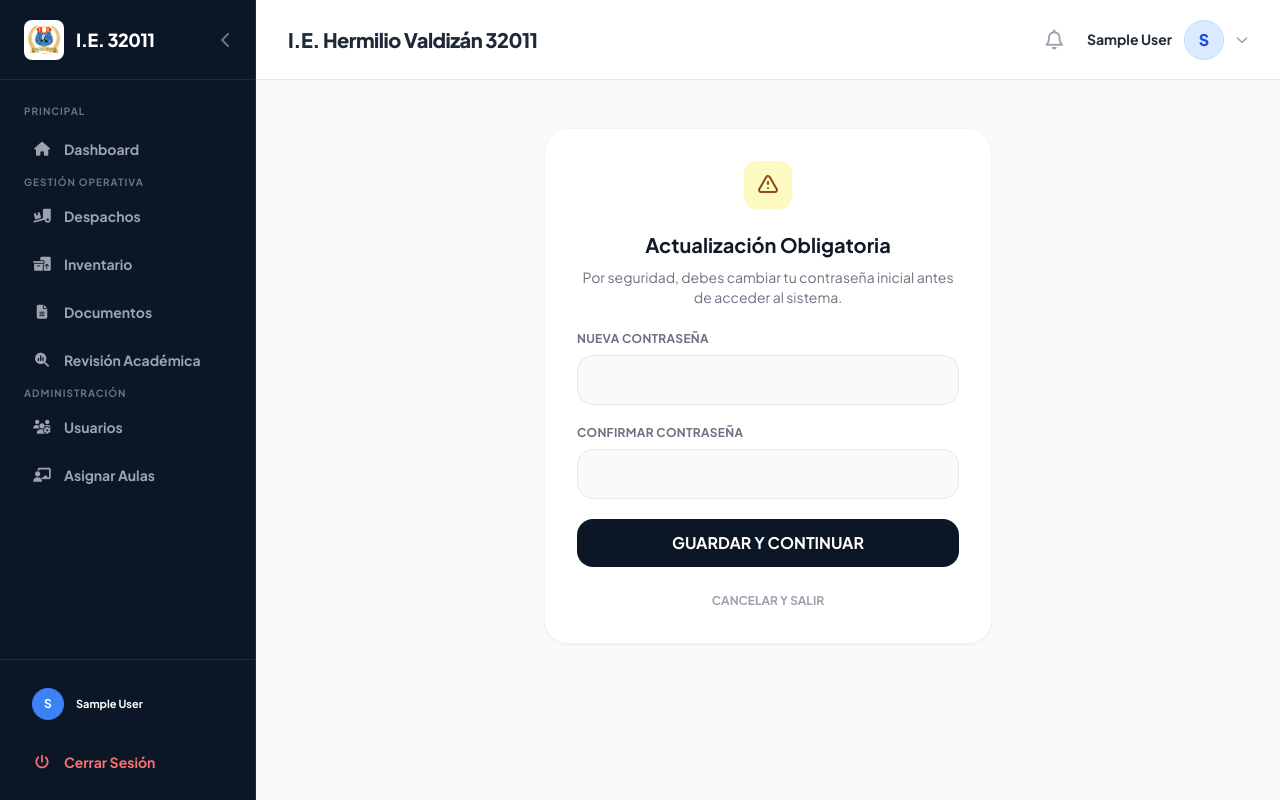
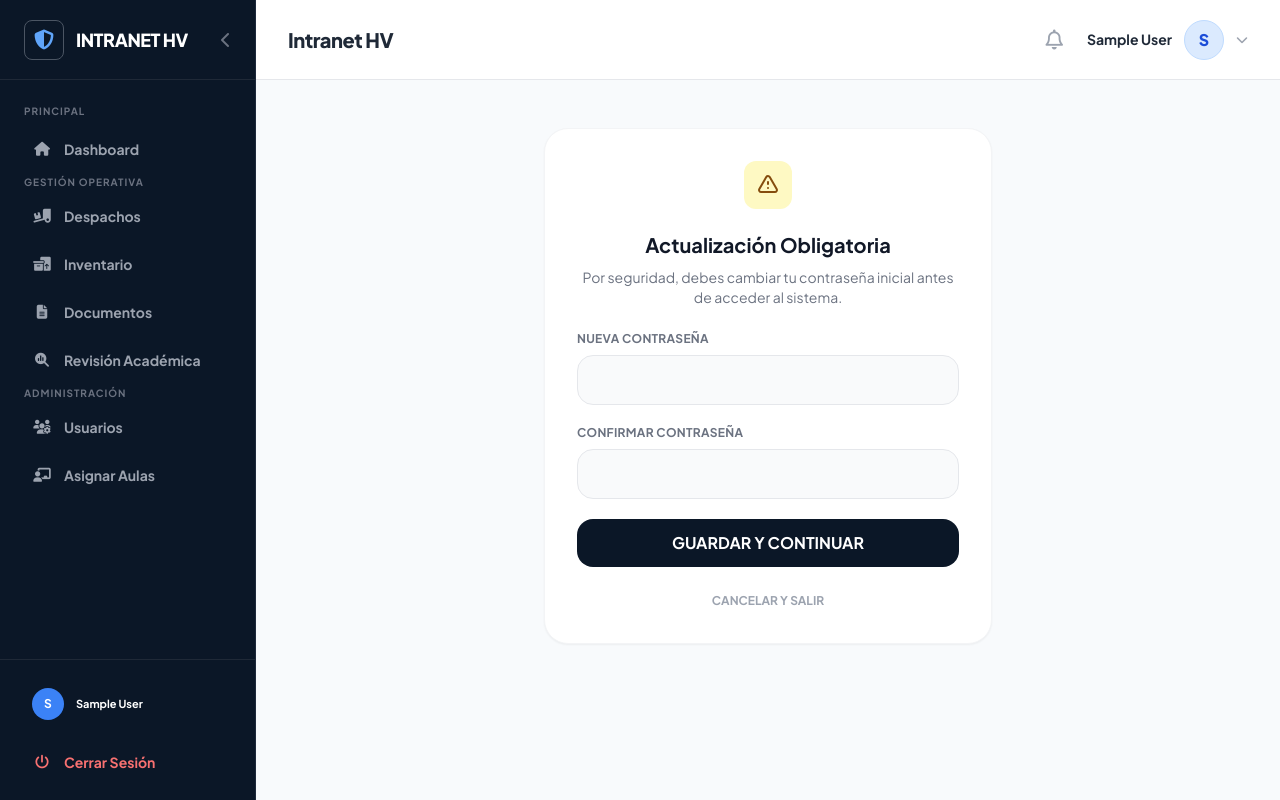
Before and after one commit to cotrinaquispegustavoh/hv-32011, a Django app: page /auth/cambiar-password/ in a window 1280 px wide. Run offline with Django 5.2, Linux system fonts and the light colour scheme; the visitor is signed in with stand-in values (Sample User, id 1); data that the repository does not hold is empty; some libraries are stand-ins or nearby versions.

Commit message:
actualizacion de enlace en incidencias barra lateral

```diff
--- a/templates/base.html
+++ b/templates/base.html
@@ -1,10 +1,9 @@
-{% load static %}
 <!DOCTYPE html>
 <html lang="es" class="scroll-smooth">
 <head>
     <meta charset="UTF-8">
     <meta name="viewport" content="width=device-width, initial-scale=1.0">
-    <title>{% block title %}I.E. 32011 Hermilio Valdizán{% endblock %}</title>
+    <title>{% block title %}Intranet HV{% endblock %}</title>
 
     <script src="https://cdn.tailwindcss.com"></script>
     <script src="https://unpkg.com/htmx.org@1.9.10"></script>
@@ -34,16 +33,16 @@
         <!-- INICIO: Header Sidebar -->
         <div class="h-20 border-b border-gray-800 flex items-center transition-all duration-300 relative" :class="sidebarCollapsed ? 'justify-center' : 'justify-between px-6'">
             <div class="flex items-center gap-3 overflow-hidden" x-show="!sidebarCollapsed">
-                <div class="min-w-[40px] w-10 h-10 bg-white rounded-lg flex items-center justify-center p-1">
-                    <img src="{% static 'img/logo_hv_32011.png' %}" alt="Logo" class="w-full h-full object-contain">
+                <div class="min-w-[40px] w-10 h-10 bg-transparent border border-gray-600 rounded-lg flex items-center justify-center">
+                    <i class="fa-solid fa-shield-halved text-blue-400 text-xl"></i>
                 </div>
-                <span class="font-black text-lg tracking-tight uppercase whitespace-nowrap">I.E. 32011</span>
+                <span class="font-black text-lg tracking-tight uppercase whitespace-nowrap">Intranet HV</span>
             </div>
             <button x-show="!sidebarCollapsed" @click="sidebarCollapsed = true" class="text-gray-500 hover:text-white transition-colors flex-shrink-0">
                 <i class="fa-solid fa-chevron-left"></i>
             </button>
-            <button x-show="sidebarCollapsed" @click="sidebarCollapsed = false" class="w-10 h-10 bg-white rounded-lg flex items-center justify-center hover:bg-gray-200 transition-colors p-1">
-                <img src="{% static 'img/logo_hv_32011.png' %}" alt="Logo" class="w-full h-full object-contain">
+            <button x-show="sidebarCollapsed" @click="sidebarCollapsed = false" class="w-10 h-10 bg-transparent border border-gray-600 rounded-lg flex items-center justify-center hover:bg-gray-800 transition-colors">
+                <i class="fa-solid fa-shield-halved text-blue-400 text-xl"></i>
             </button>
         </div>
         <!-- FIN: Header Sidebar -->
@@ -64,17 +63,21 @@
                 <div x-show="sidebarCollapsed" class="text-center text-gray-600 mt-6 mb-2"><i class="fa-solid fa-ellipsis"></i></div>
 
                 {% if 'almacen' in user.module_permissions %}
-                <a href="{% url 'warehouse:catalog' %}" class="flex items-center gap-3 px-4 py-3 rounded-xl font-bold text-sm transition-all {% if 'almacen' in request.path %}bg-blue-600 text-white shadow-md{% else %}text-gray-400 hover:bg-white/5 hover:text-white{% endif %}" :class="sidebarCollapsed ? 'justify-center px-0' : ''">
+                <!-- CORRECCIÓN: Apunta al historial de solicitudes (loan_list) -->
+                <a href="{% url 'warehouse:loan_list' %}" class="flex items-center gap-3 px-4 py-3 rounded-xl font-bold text-sm transition-all {% if 'almacen' in request.path %}bg-blue-600 text-white shadow-md{% else %}text-gray-400 hover:bg-white/5 hover:text-white{% endif %}" :class="sidebarCollapsed ? 'justify-center px-0' : ''">
                     <i class="fa-solid fa-boxes-stacked w-5 text-center"></i>
                     <span x-show="!sidebarCollapsed" class="whitespace-nowrap">Almacén</span>
                 </a>
                 {% endif %}
+
                 {% if 'disciplina' in user.module_permissions %}
-                <a href="{% url 'discipline:report_incident' %}" class="flex items-center gap-3 px-4 py-3 rounded-xl font-bold text-sm transition-all {% if 'disciplina' in request.path %}bg-blue-600 text-white shadow-md{% else %}text-gray-400 hover:bg-white/5 hover:text-white{% endif %}" :class="sidebarCollapsed ? 'justify-center px-0' : ''">
+                <!-- CORRECCIÓN: Apunta al historial de incidencias (incident_list) -->
+                <a href="{% url 'discipline:incident_list' %}" class="flex items-center gap-3 px-4 py-3 rounded-xl font-bold text-sm transition-all {% if 'disciplina' in request.path %}bg-blue-600 text-white shadow-md{% else %}text-gray-400 hover:bg-white/5 hover:text-white{% endif %}" :class="sidebarCollapsed ? 'justify-center px-0' : ''">
                     <i class="fa-solid fa-triangle-exclamation w-5 text-center"></i>
                     <span x-show="!sidebarCollapsed" class="whitespace-nowrap">Incidencias</span>
                 </a>
                 {% endif %}
+
                 {% if 'portafolio' in user.module_permissions %}
                 <a href="{% url 'portfolio:list' %}" class="flex items-center gap-3 px-4 py-3 rounded-xl font-bold text-sm transition-all {% if 'portafolio' in request.path %}bg-blue-600 text-white shadow-md{% else %}text-gray-400 hover:bg-white/5 hover:text-white{% endif %}" :class="sidebarCollapsed ? 'justify-center px-0' : ''">
                     <i class="fa-solid fa-folder-open w-5 text-center"></i>
@@ -132,15 +135,15 @@
 
         </nav>
 
-        <!-- Footer Sidebar -->
-        <div class="p-4 border-t border-slate-800">
+        <!-- Footer Sidebar (Usuario y Salir) -->
+        <div class="p-4 border-t border-gray-800">
             <div class="px-4 py-3 mb-2 flex items-center gap-3" :class="sidebarCollapsed ? 'justify-center px-0' : ''">
                 <div class="w-8 h-8 rounded-full bg-blue-500 flex items-center justify-center text-white font-bold text-xs flex-shrink-0">
                     {{ user.first_name|default:user.dni|make_list|first|upper }}
                 </div>
                 <div x-show="!sidebarCollapsed" class="overflow-hidden">
                     <p class="text-[11px] font-bold text-white truncate">{{ user.first_name|default:"Usuario" }} {{ user.last_name }}</p>
-                    <p class="text-[9px] text-slate-500 uppercase">{{ user.get_role_display }}</p>
+                    <p class="text-[9px] text-gray-400 uppercase">{{ user.get_role_display }}</p>
                 </div>
             </div>
 
@@ -167,7 +170,7 @@
                 <button @click="mobileMenuOpen = true" class="lg:hidden text-gray-500 hover:text-gray-800 focus:outline-none">
                     <i class="fa-solid fa-bars text-2xl"></i>
                 </button>
-                <h2 class="hidden md:block text-xl font-black text-gray-800 tracking-tight">{% block header_title %}I.E. Hermilio Valdizán 32011{% endblock %}</h2>
+                <h2 class="hidden md:block text-xl font-black text-gray-800 tracking-tight">{% block header_title %}Intranet HV{% endblock %}</h2>
             </div>
 
             <div class="flex items-center gap-6">
@@ -186,8 +189,6 @@
                     <div x-show="notifMenuOpen" x-transition style="display: none;" class="absolute right-0 mt-4 w-80 bg-white rounded-2xl shadow-2xl border border-gray-100 overflow-hidden">
                         <div class="bg-gray-50 px-4 py-3 border-b border-gray-100 flex justify-between items-center">
                             <h3 class="text-xs font-black text-gray-800 uppercase tracking-wider">Notificaciones</h3>
-
-                            <!-- BOTÓN MARCAR LEÍDAS CON HTMX Y ALPINE -->
                             <button hx-post="{% url 'core:mark_notifications_read' %}"
                                     hx-headers='{"X-CSRFToken": "{{ csrf_token }}"}'
                                     hx-swap="none"
@@ -198,7 +199,6 @@
                         </div>
                         <div class="max-h-64 overflow-y-auto p-2" id="notification-dropdown-list">
                             {% for notif in latest_notifs %}
-                            <!-- AHORA ES UN ENLACE CLICKEABLE -->
                             <a href="{{ notif.link|default:'#' }}" class="block p-3 hover:bg-gray-50 rounded-xl transition-colors border-b border-gray-50 last:border-0 flex gap-3 items-start">
                                 <div class="mt-0.5 {% if not notif.is_read %}text-blue-500{% else %}text-gray-300{% endif %}">
                                     <i class="fa-solid fa-circle text-[8px]"></i>
@@ -212,6 +212,9 @@
                             {% empty %}
                             <div class="p-4 text-center text-gray-400 text-xs font-bold">No tienes notificaciones.</div>
                             {% endfor %}
+                        </div>
+                        <div class="bg-gray-50 px-4 py-2 border-t border-gray-100 text-center">
+                            <a href="#" class="text-[10px] font-black text-blue-600 uppercase tracking-wider hover:underline">Ver todas</a>
                         </div>
                     </div>
                 </div>
@@ -267,10 +270,8 @@
 
             <div class="p-6 flex items-center justify-between border-b border-gray-800">
                 <div class="flex items-center gap-3">
-                    <div class="w-10 h-10 bg-white rounded-lg flex items-center justify-center p-1">
-                        <img src="{% static 'img/logo_hv_32011.png' %}" alt="Logo" class="w-full h-full object-contain">
-                    </div>
-                    <span class="font-black text-lg tracking-tight uppercase">I.E. 32011</span>
+                    <div class="w-10 h-10 bg-transparent border border-gray-600 rounded-lg flex items-center justify-center"><i class="fa-solid fa-shield-halved text-blue-400 text-xl"></i></div>
+                    <span class="font-black text-lg tracking-tight uppercase">Intranet HV</span>
                 </div>
                 <button @click="mobileMenuOpen = false" class="text-gray-400 hover:text-white text-2xl focus:outline-none"><i class="fa-solid fa-xmark"></i></button>
             </div>
@@ -281,10 +282,12 @@
                 {% if user.role == 'DOCENTE' %}
                     <div class="text-[10px] font-bold text-gray-500 uppercase tracking-widest mb-2 mt-6 px-2">Módulos</div>
                     {% if 'almacen' in user.module_permissions %}
-                    <a href="{% url 'warehouse:catalog' %}" class="flex items-center gap-3 px-4 py-3 rounded-xl font-bold text-sm {% if 'almacen' in request.path %}bg-blue-600 text-white{% else %}text-gray-400{% endif %}"><i class="fa-solid fa-boxes-stacked w-5 text-center"></i> Almacén</a>
+                    <!-- CORRECCIÓN: Apunta al historial de solicitudes (loan_list) -->
+                    <a href="{% url 'warehouse:loan_list' %}" class="flex items-center gap-3 px-4 py-3 rounded-xl font-bold text-sm {% if 'almacen' in request.path %}bg-blue-600 text-white{% else %}text-gray-400{% endif %}"><i class="fa-solid fa-boxes-stacked w-5 text-center"></i> Almacén</a>
                     {% endif %}
                     {% if 'disciplina' in user.module_permissions %}
-                    <a href="{% url 'discipline:report_incident' %}" class="flex items-center gap-3 px-4 py-3 rounded-xl font-bold text-sm {% if 'disciplina' in request.path %}bg-blue-600 text-white{% else %}text-gray-400{% endif %}"><i class="fa-solid fa-triangle-exclamation w-5 text-center"></i> Incidencias</a>
+                    <!-- CORRECCIÓN: Apunta al historial de incidencias (incident_list) -->
+                    <a href="{% url 'discipline:incident_list' %}" class="flex items-center gap-3 px-4 py-3 rounded-xl font-bold text-sm {% if 'disciplina' in request.path %}bg-blue-600 text-white{% else %}text-gray-400{% endif %}"><i class="fa-solid fa-triangle-exclamation w-5 text-center"></i> Incidencias</a>
                     {% endif %}
                     {% if 'portafolio' in user.module_permissions %}
                     <a href="{% url 'portfolio:list' %}" class="flex items-center gap-3 px-4 py-3 rounded-xl font-bold text-sm {% if 'portafolio' in request.path %}bg-blue-600 text-white{% else %}text-gray-400{% endif %}"><i class="fa-solid fa-cloud-arrow-up w-5 text-center"></i> Portafolio</a>
```
